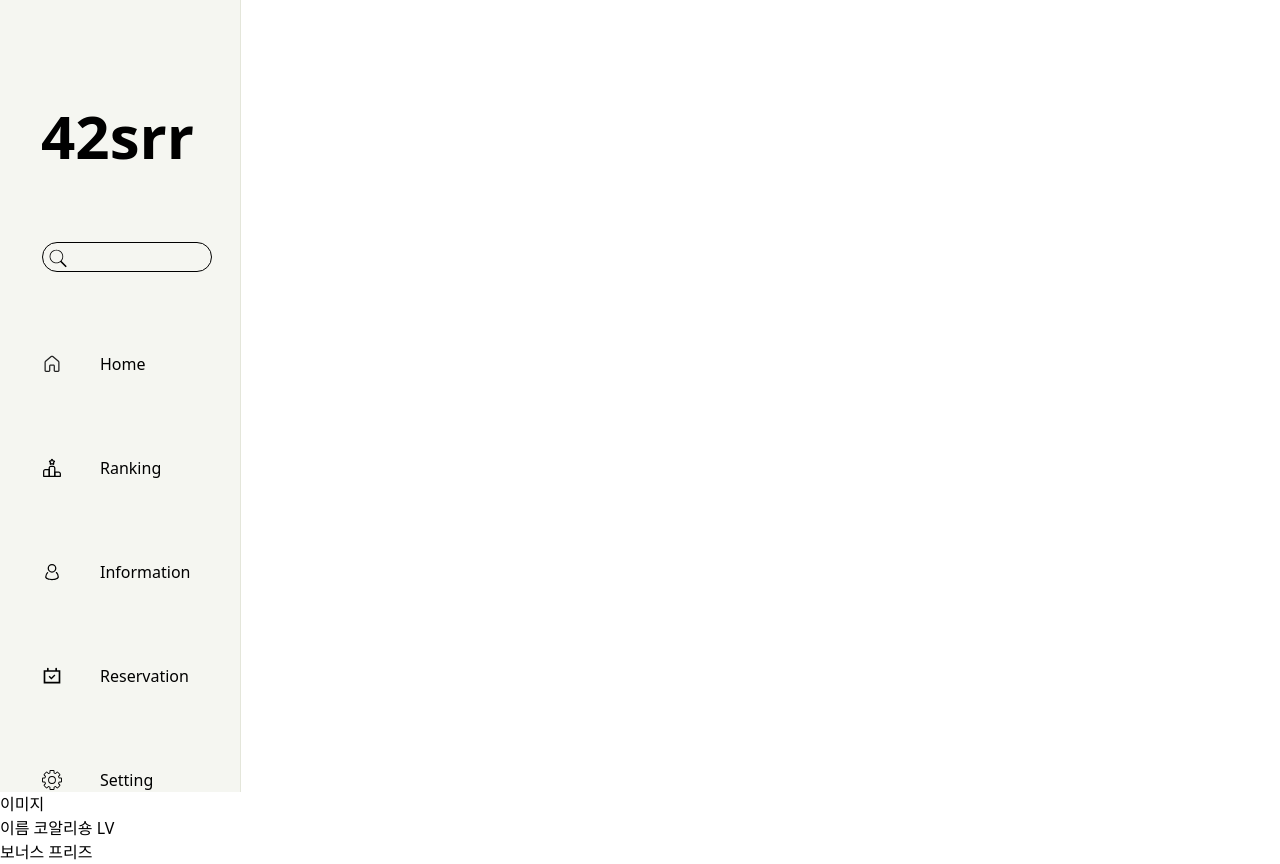
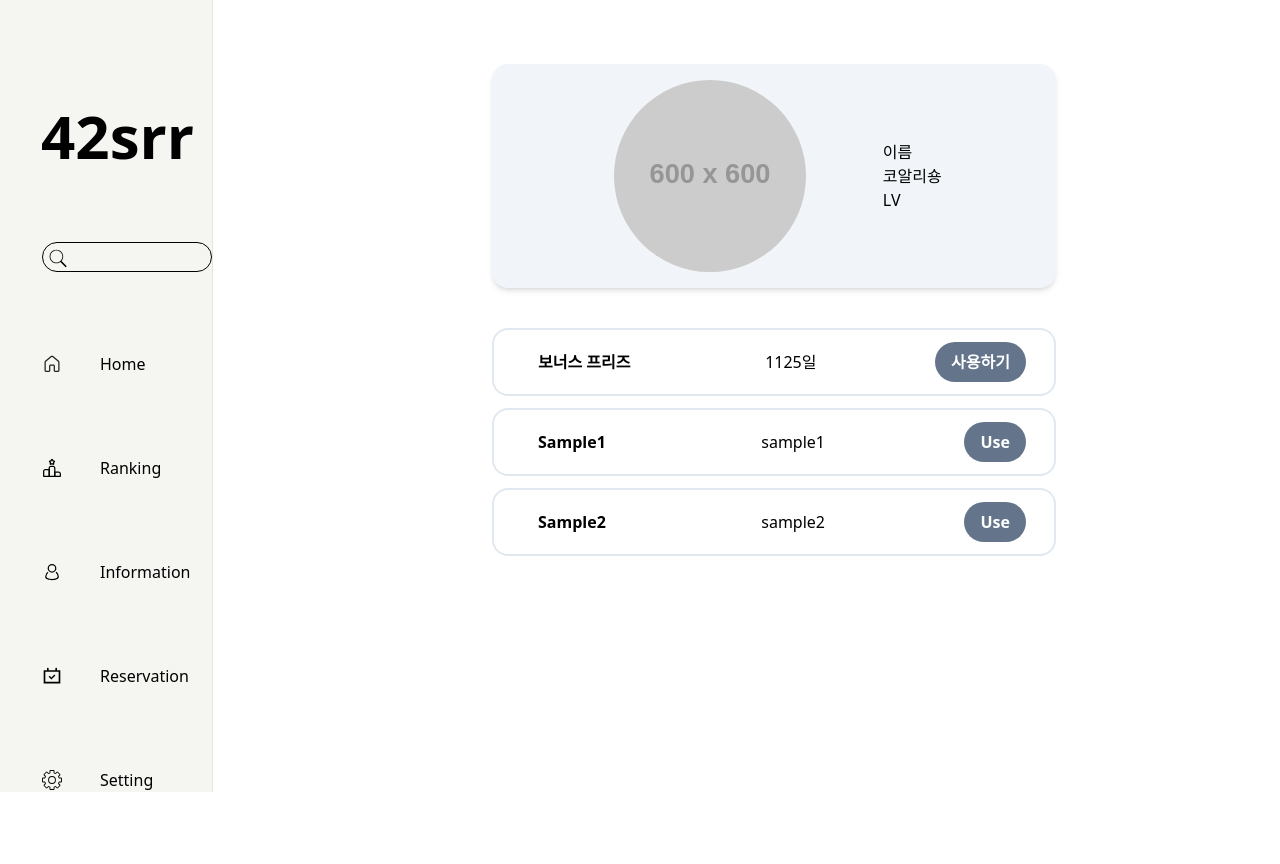
Before and after one commit to 42srr/STAT_Front, a React (Vite) app: page /info in a window 1280 px wide. After the commit the page ends 800 px from the top, so only its background shows below. Built offline with nearby package versions, Linux system fonts and the light colour scheme.

Commit message:
[front] info페이지 수정
- tailwind 버전 변경 : 3.4.3 -> 3.4.13

```diff
--- a/package.json
+++ b/package.json
@@ -36,7 +36,7 @@
     "eslint-plugin-react-hooks": "^4.6.0",
     "eslint-plugin-react-refresh": "^0.4.6",
     "postcss": "^8.4.38",
-    "tailwindcss": "^3.4.3",
+    "tailwindcss": "^3.4.13",
     "vite": "^5.2.0"
   }
 }
--- a/src/routes/infoPage.jsx
+++ b/src/routes/infoPage.jsx
@@ -1,14 +1,52 @@
 import SideBar from "../components/SideBar.jsx";
+import "../main.css";
 
 export default function InfoPage() {
+  // api
+
+  // 반응형
+  // tailwind로 확인
   return (
-    <>
+    <div className="flex flex-row">
       <SideBar />
-      <div>
-        <div>이미지</div>
-        <div>이름 코알리숑 LV</div>
-      </div>
-      <div>보너스 프리즈</div>
-    </>
+      <main className="box-border flex flex-col w-screen gap-4 py-8 pl-48 pr-56">
+        {/* background color 바뀔 수 있도록 custom 추가 / props 입력 */}
+        <div className="flex justify-around flex-none px-20 py-4 mt-8 mb-2 border-2 border-none shadow-md bg-slate-100 rounded-2xl">
+          <div className="px-2">
+            {/* 이미지가 없을 때 (가 있나요..?) */}
+            <img
+              className="w-48 h-48 mx-auto rounded-full"
+              src="https://dummyimage.com/600"
+              alt="설명 텍스트"
+            />
+            {/* 이미지가 있을때
+            <img className="w-32 h-32 mx-auto rounded-full" src="https://dummyimage.com/300" alt="설명 텍스트" />
+            */}
+          </div>
+          <div className="content-center">
+            <div>이름</div>
+            <div>코알리숑</div>
+            <div>LV</div>
+          </div>
+        </div>
+        <div className="flex flex-col gap-3 py-4 justify-content">
+          <div className="flex flex-row justify-between py-3 border-2 border-slate-200 px-7 rounded-2xl hover:shadow-sm">
+            <div className="px-4 py-2 font-semibold">보너스 프리즈</div>
+            <div className="px-4 py-2">1125일</div>
+            <button className="px-4 py-2 font-bold text-white rounded-full bg-slate-500 hover:bg-violet-500">사용하기</button>
+          </div>
+          <div className="flex flex-row justify-between py-3 border-2 border-slate-200 px-7 rounded-2xl hover:shadow-sm">
+            <div className="px-4 py-2 font-semibold">Sample1</div>
+            <div className="px-4 py-2">sample1</div>
+            <button className="px-4 py-2 font-bold text-white rounded-full bg-slate-500 hover:bg-violet-500">Use</button>
+          </div>
+          <div className="flex flex-row justify-between py-3 border-2 border-slate-200 px-7 rounded-2xl hover:shadow-sm">
+            <div className="px-4 py-2 font-semibold">Sample2</div>
+            <div className="px-4 py-2">sample2</div>
+            <button className="px-4 py-2 font-bold text-white rounded-full bg-slate-500 hover:bg-violet-500">Use</button>
+          </div>
+        </div>
+      </main>
+    </div>
   );
 }
```
Also changed, not shown: 1 other file (tests, documents, lock files or other folders).
